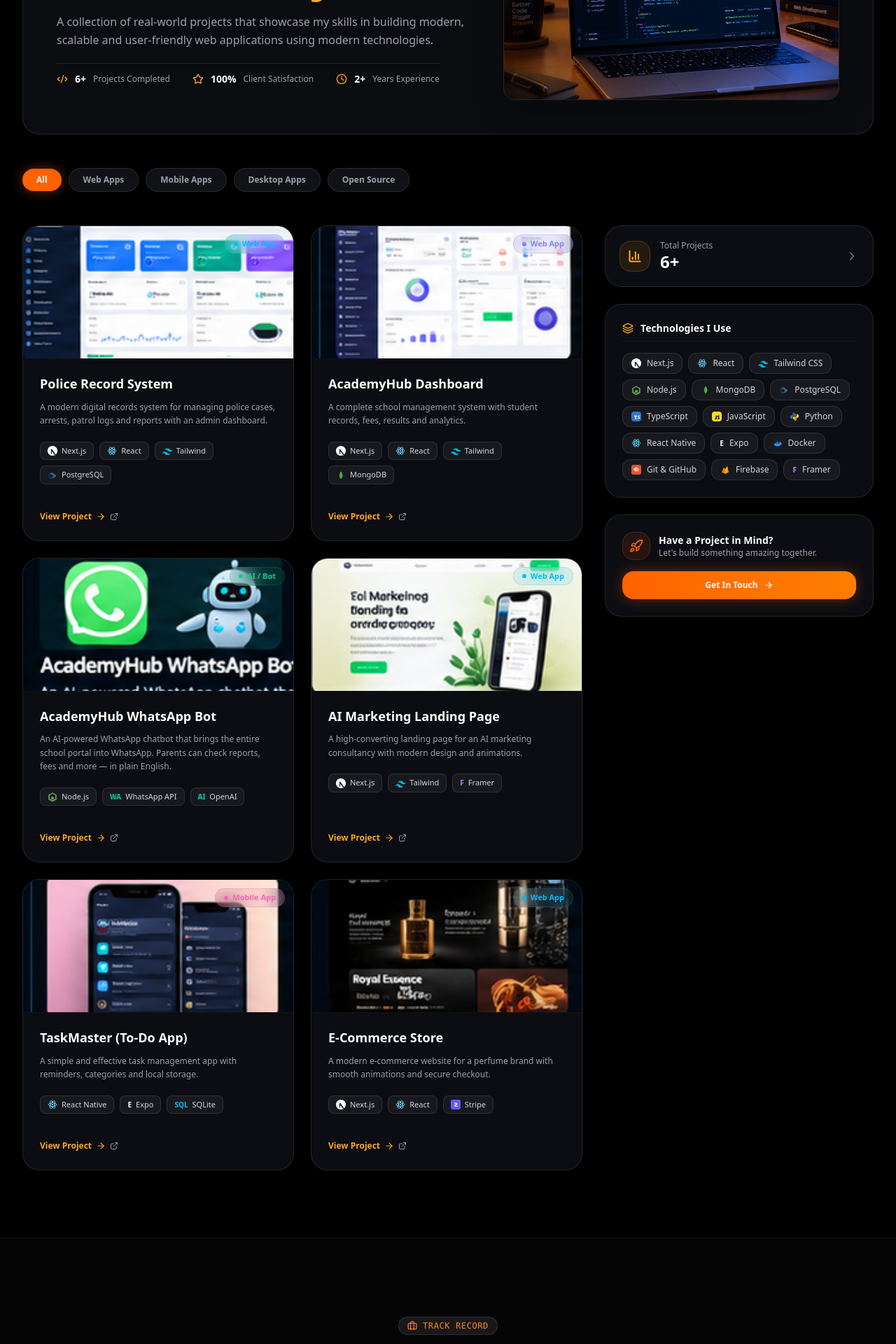
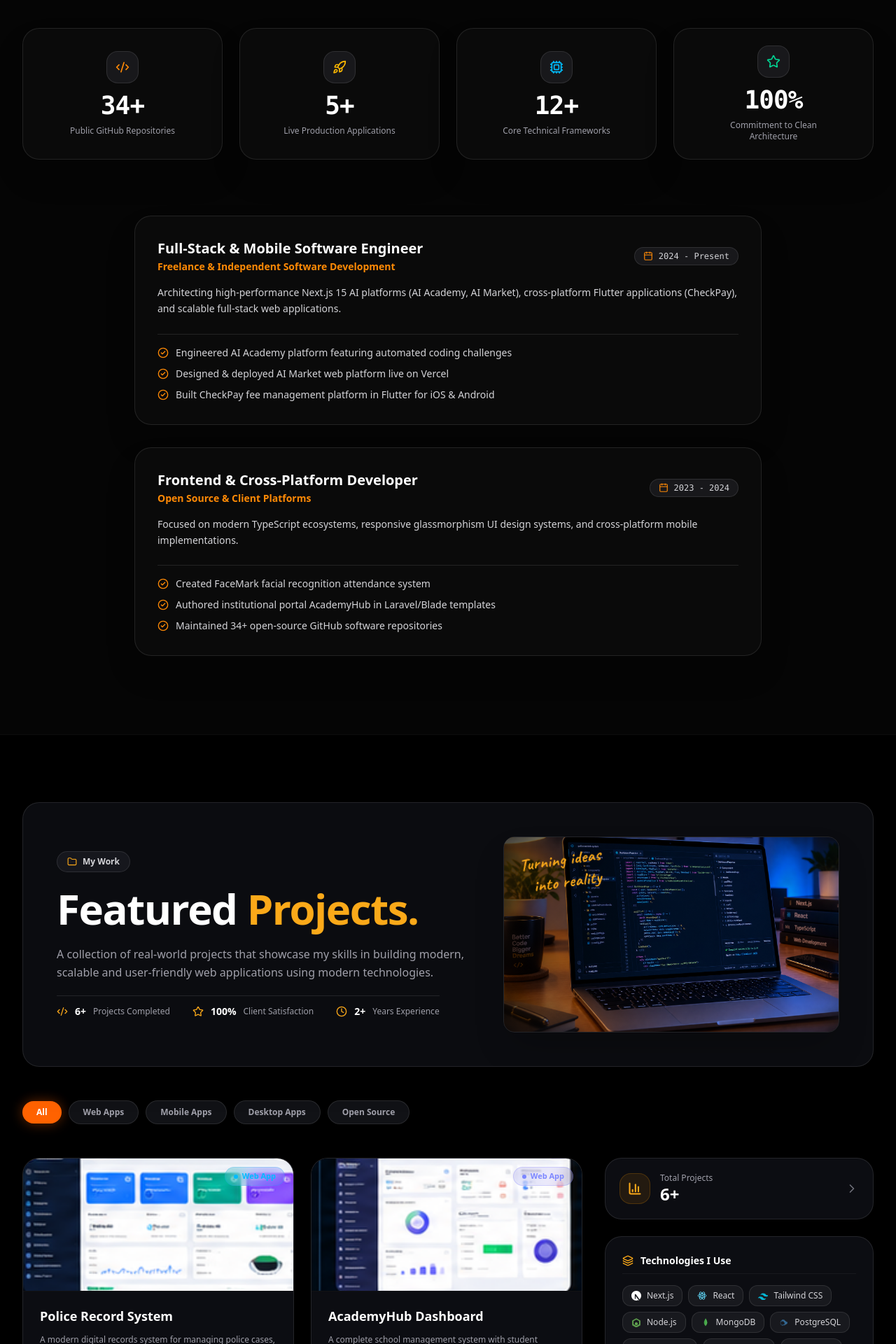
Before and after one commit to yaseeradam/portfolio, a Next.js app: page / in a window 1280 px wide. Shown: the part 2000-3920 px from the top of the page at 70% size. Built offline with nearby package versions, Linux system fonts and the light colour scheme.

Commit message:
feat: align section order with Navbar and verify all assets from Downloads

```diff
--- a/src/app/page.tsx
+++ b/src/app/page.tsx
@@ -17,11 +17,11 @@ export default function Home() {
       {/* Technical Skills Grid */}
       <SkillsSection />
 
+      {/* Experience & Stats Counter */}
+      <ExperienceSection />
+
       {/* GitHub Featured Projects */}
       <ProjectsSection />
-
-      {/* Experience & Stats Counter */}
-      <ExperienceSection />
 
       {/* Minimal Footer */}
       <Footer />
```
